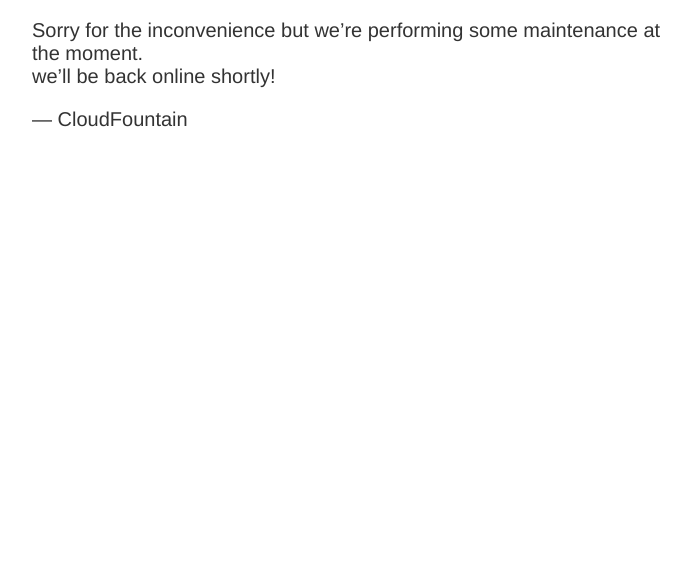
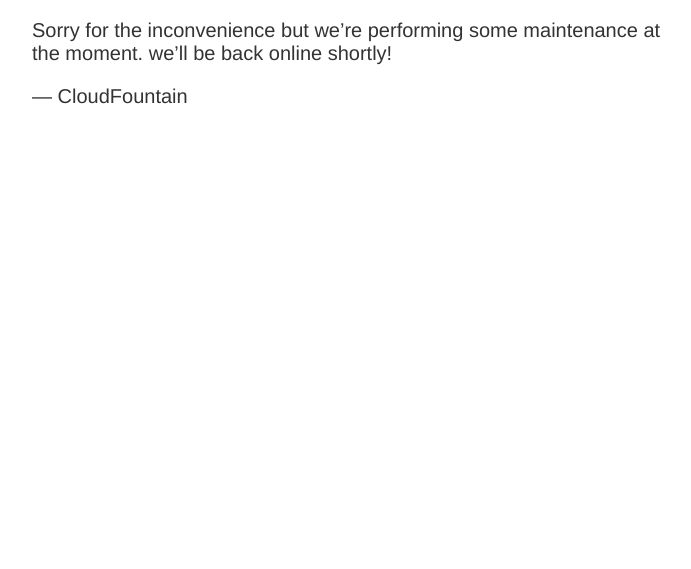
Before and after one commit to shyammohankanojia/site-under-maintenance, a plain HTML site: page public/index.html in a window 1280 px wide. Shown: the part 231-800 px from the top of the page, without its empty margins (283-974 px from the left). Drawn offline with Linux system fonts and the light colour scheme.

Commit message:
added page

```diff
--- a/public/index.html
+++ b/public/index.html
@@ -17,7 +17,7 @@
       <div id="article">
       <h1>We&rsquo;ll be back soon!</h1>
       <div>
-          <p>Sorry for the inconvenience but we&rsquo;re performing some maintenance at the moment. <br>
+          <p>Sorry for the inconvenience but we&rsquo;re performing some maintenance at the moment.
           we&rsquo;ll be back online shortly! </p>
           <p>&mdash; CloudFountain </p>
       </div>
```
